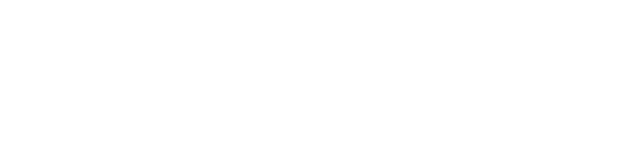
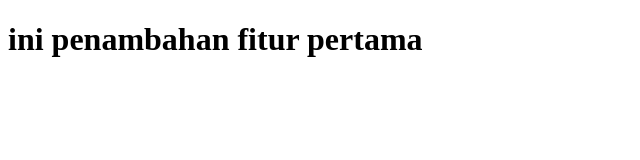
Before and after one commit to fajarrifai2/praktikum, a plain HTML site: page index.html in a window 1280 px wide. Shown: the whole page, without its empty margins (0-640 px from the left). Drawn offline with Linux system fonts and the light colour scheme.

Commit message:
penambahan fitur pertama

```diff
--- a/index.html
+++ b/index.html
@@ -7,6 +7,6 @@
     <title>Document</title>
 </head>
 <body>
-
+    <h1>ini penambahan fitur pertama</h1>
 </body>
 </html>
```
